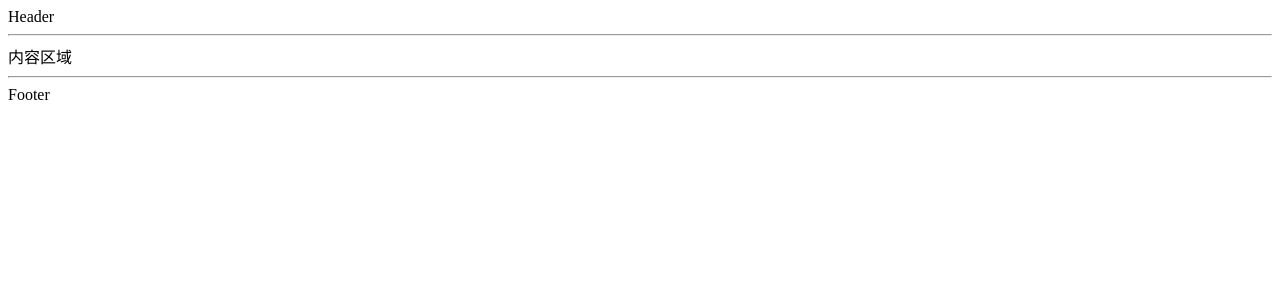
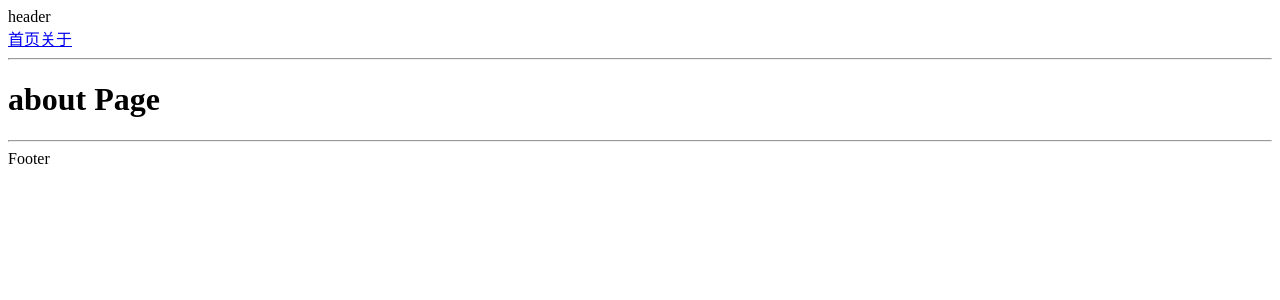
Before and after one commit to StarsYX/React_DailyWorking, a React (Create React App) app in the folder my_03_router/: page /#/about in a window 1280 px wide. Shown: the top 300 px of the page. Built offline with nearby package versions, Linux system fonts and the light colour scheme.

Commit message:
引入路由，添加切换路由简单方法

```diff
--- a/my_03_router/src/App.jsx
+++ b/my_03_router/src/App.jsx
@@ -1,24 +1,28 @@
 import { PureComponent } from "react";
+import { Route, Routes, Link } from "react-router-dom"
+import Home from "./pages/Home";
+import About from "./pages/about"
 
 class App extends PureComponent {
-  constructor() {
-    super()
-
-    this.state = {
-      name: "七代目，涡旋鸣人"
-    }
-  }
 
   render() {
-    const { name } = this.state
     return (
       <div className="app">
         <div className="header">
-          Header
+          <span>header</span>
+          <div className="nav">
+            <Link to="/home">首页</Link>
+            <Link to="/about">关于</Link>
+          </div>
           <hr />
         </div>
-        <div className="content">
-          内容区域
+        <div className="content"> {
+          // 映射关系： path=> Component
+          <Routes>
+            <Route path="/home"  element={ <Home /> } />
+            <Route path="/about" element={ <About/> } />
+          </Routes>
+        }
         </div>
         <div className="footer">
           <hr />
--- /dev/null
+++ b/my_03_router/src/pages/Home.jsx
@@ -0,0 +1,13 @@
+import React, { PureComponent } from 'react'
+
+export class Home extends PureComponent {
+  render() {
+    return (
+      <div>
+            <h1>Home Page</h1>
+      </div>
+    )
+  }
+}
+
+export default Home
--- /dev/null
+++ b/my_03_router/src/pages/about.jsx
@@ -0,0 +1,13 @@
+import React, { PureComponent } from 'react'
+
+export class about extends PureComponent {
+  render() {
+    return (
+      <div>
+        <h1>about Page</h1>
+      </div>
+    )
+  }
+}
+
+export default about
```
